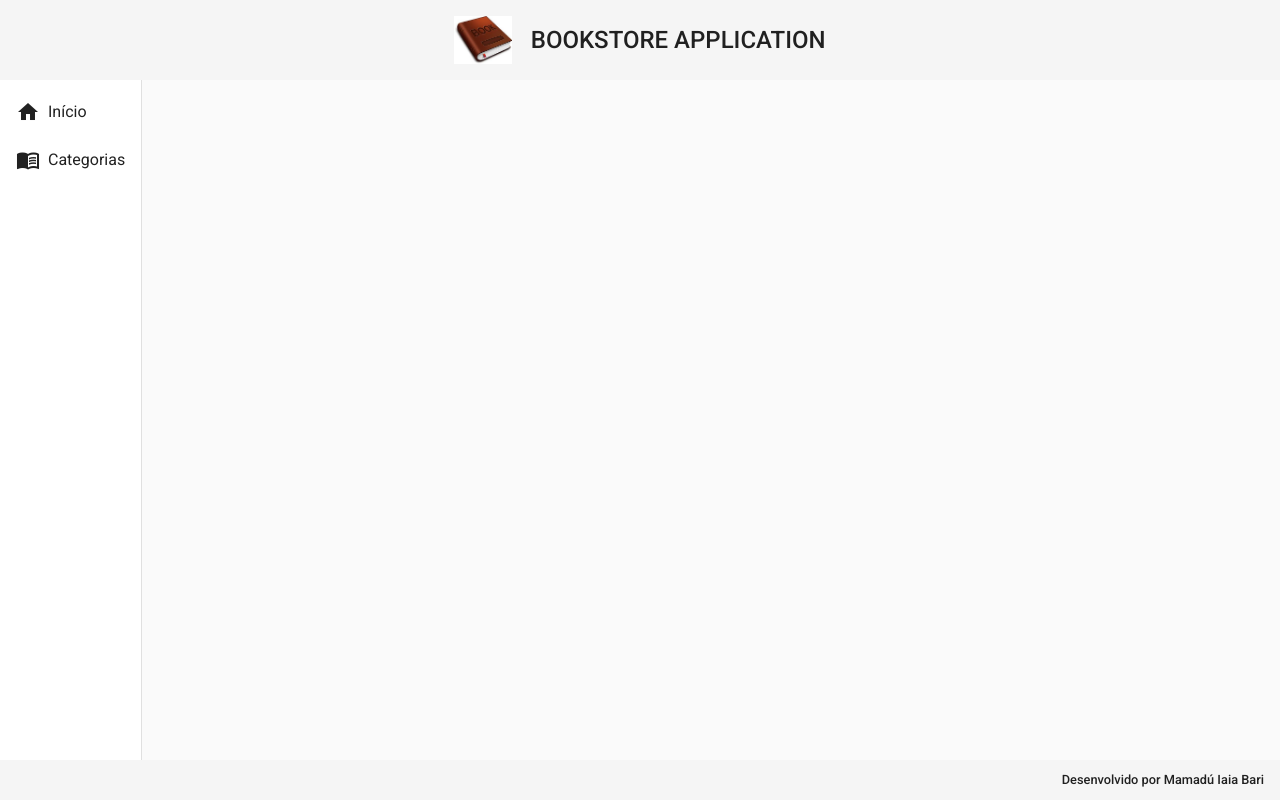
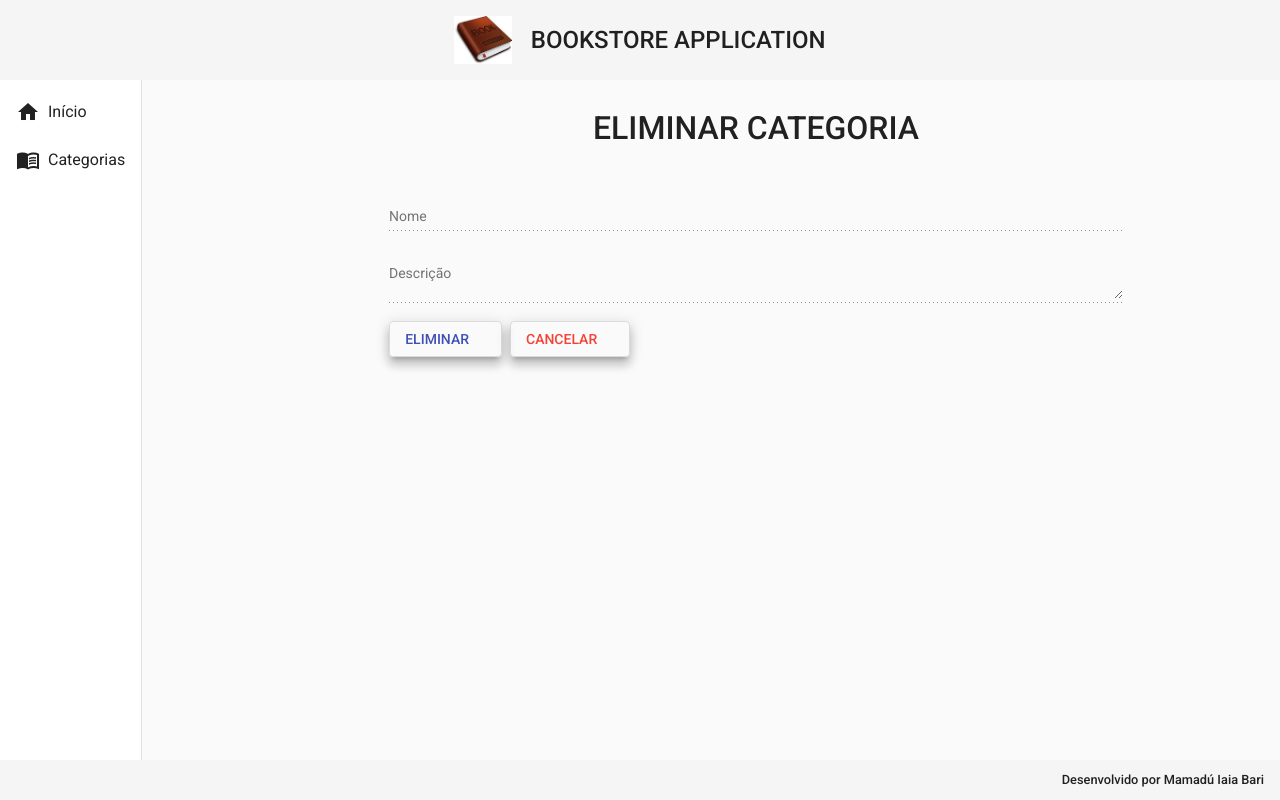
Before and after one commit to mamaduiaiabari/bookstore-front, an Angular app: page /categorias/delete/1 in a window 1280 px wide. Before the commit this address led to /. Built offline with nearby package versions, Linux system fonts and the light colour scheme; no server answers.

Commit message:
DELETE implementado para Categoria

```diff
--- a/src/app/app-routing.module.ts
+++ b/src/app/app-routing.module.ts
@@ -3,11 +3,13 @@
 import { NgModule } from '@angular/core';
 import { RouterModule, Routes } from '@angular/router';
 import { CategoriaCreateComponent } from './components/views/categoria/categoria-create/categoria-create.component';
+import { CategoriaDeleteComponent } from './components/views/categoria/categoria-delete/categoria-delete.component';
 
 const routes: Routes = [
   {path: '', component: HomeComponent},
   {path: 'categorias', component: CategoriaReadComponent},
-  {path: 'categorias/create', component: CategoriaCreateComponent}
+  {path: 'categorias/create', component: CategoriaCreateComponent},
+  {path: 'categorias/delete/:id', component: CategoriaDeleteComponent}
 ];
 
 @NgModule({
--- a/src/app/app.module.ts
+++ b/src/app/app.module.ts
@@ -24,6 +24,7 @@
 import { HomeComponent } from './components/views/home/home.component';
 import { CategoriaReadComponent } from './components/views/categoria/categoria-read/categoria-read.component';
 import { CategoriaCreateComponent } from './components/views/categoria/categoria-create/categoria-create.component';
+import { CategoriaDeleteComponent } from './components/views/categoria/categoria-delete/categoria-delete.component';
 
 
 @NgModule({
@@ -34,7 +35,8 @@
     NavComponent,
     HomeComponent,
     CategoriaReadComponent,
-    CategoriaCreateComponent
+    CategoriaCreateComponent,
+    CategoriaDeleteComponent
   ],
   imports: [
     BrowserModule,
--- /dev/null
+++ b/src/app/components/views/categoria/categoria-delete/categoria-delete.component.css
@@ -0,0 +1,25 @@
+form{
+  text-align: center;
+  width: 70%;
+  margin: 2rem auto 0 auto;
+}
+
+h1{
+  font-size: 2rem;
+  font-weight: 500;
+  margin-bottom: 3rem;
+}
+
+.form{
+  width: 100%;
+}
+
+.buttons{
+  width: 100%;
+  text-align: start;
+}
+
+button{
+  margin-right: .5rem;
+  padding-right: 2rem;
+}
--- /dev/null
+++ b/src/app/components/views/categoria/categoria-delete/categoria-delete.component.html
@@ -0,0 +1,15 @@
+<form>
+  <h1>ELIMINAR CATEGORIA</h1>
+  <mat-form-field class="form">
+    <mat-label>Nome</mat-label>
+    <input matInput [(ngModel)]="categoria.nome" type="text" name="nome" disabled>
+  </mat-form-field>
+  <mat-form-field class="form">
+    <mat-label>Descrição</mat-label>
+    <textarea matInput [(ngModel)]="categoria.descricao" type="text" name="descricao" disabled> </textarea>
+  </mat-form-field>
+  <div class="buttons">
+    <button (click)="delete()" class="mat-elevation-z8" mat-stroked-button color="primary">ELIMINAR</button>
+    <button (click)="voltarParaCategorias()" class="mat-elevation-z8" mat-stroked-button color="warn">CANCELAR</button>
+  </div>
+</form>
--- /dev/null
+++ b/src/app/components/views/categoria/categoria-delete/categoria-delete.component.ts
@@ -0,0 +1,46 @@
+import { CategoriaService } from './../categoria.service';
+import { Component, OnInit } from '@angular/core';
+import { Categoria } from '../categoria.model';
+import { ActivatedRoute, Router } from '@angular/router';
+
+@Component({
+  selector: 'app-categoria-delete',
+  templateUrl: './categoria-delete.component.html',
+  styleUrls: ['./categoria-delete.component.css']
+})
+export class CategoriaDeleteComponent implements OnInit {
+
+  categoria: Categoria = {
+    id: '',
+    nome: '',
+    descricao: ''
+  }
+
+  constructor(private categoriaService: CategoriaService,
+              private route: ActivatedRoute, private router: Router) { }
+
+  ngOnInit(): void {
+    this.categoria.id = this.route.snapshot.paramMap.get('id')!;
+    this.findById();
+  }
+
+  findById(): void{
+    this.categoriaService.findById(this.categoria.id!).subscribe( data =>{
+      this.categoria = data;
+    })
+  }
+
+  delete(): void{
+    this.categoriaService.delete(this.categoria.id!).subscribe(data =>{
+      this.voltarParaCategorias();
+      this.categoriaService.mensagem('Categoria eliminada com sucesso');
+    }, err=>{
+      this.categoriaService.mensagem(err.error.error);
+    })
+  }
+
+  voltarParaCategorias(){
+    this.router.navigate(['categorias']);
+  }
+
+}
--- a/src/app/components/views/categoria/categoria-read/categoria-read.component.html
+++ b/src/app/components/views/categoria/categoria-read/categoria-read.component.html
@@ -41,7 +41,7 @@
           <a class="edit" href="#">
             <i class="material-icons">edit</i>
           </a>
-          <a class="delete" href="#">
+          <a class="delete" routerLink="delete/{{ row.id }}">
             <i class="material-icons">delete</i>
           </a>
         </td>
--- a/src/app/components/views/categoria/categoria.service.ts
+++ b/src/app/components/views/categoria/categoria.service.ts
@@ -20,9 +20,19 @@
     return this.httpCliente.get<Categoria[]>(url);
   }
 
+  findById(id: string): Observable<Categoria>{
+    const url = `${this.baseUrl}/categorias/${id}`;
+    return this.httpCliente.get<Categoria>(url);
+  }
+
   create(categoria: Categoria): Observable<Categoria>{
     const url = `${this.baseUrl}/categorias`;
     return this.httpCliente.post<Categoria>(url, categoria);
+  }
+
+  delete(id: string): Observable<void>{
+    const url = `${this.baseUrl}/categorias/${id}`;
+    return this.httpCliente.delete<void>(url);
   }
 
   mensagem(str: string): void{
```
Also changed, not shown: 1 other file (tests, documents, lock files or other folders).
